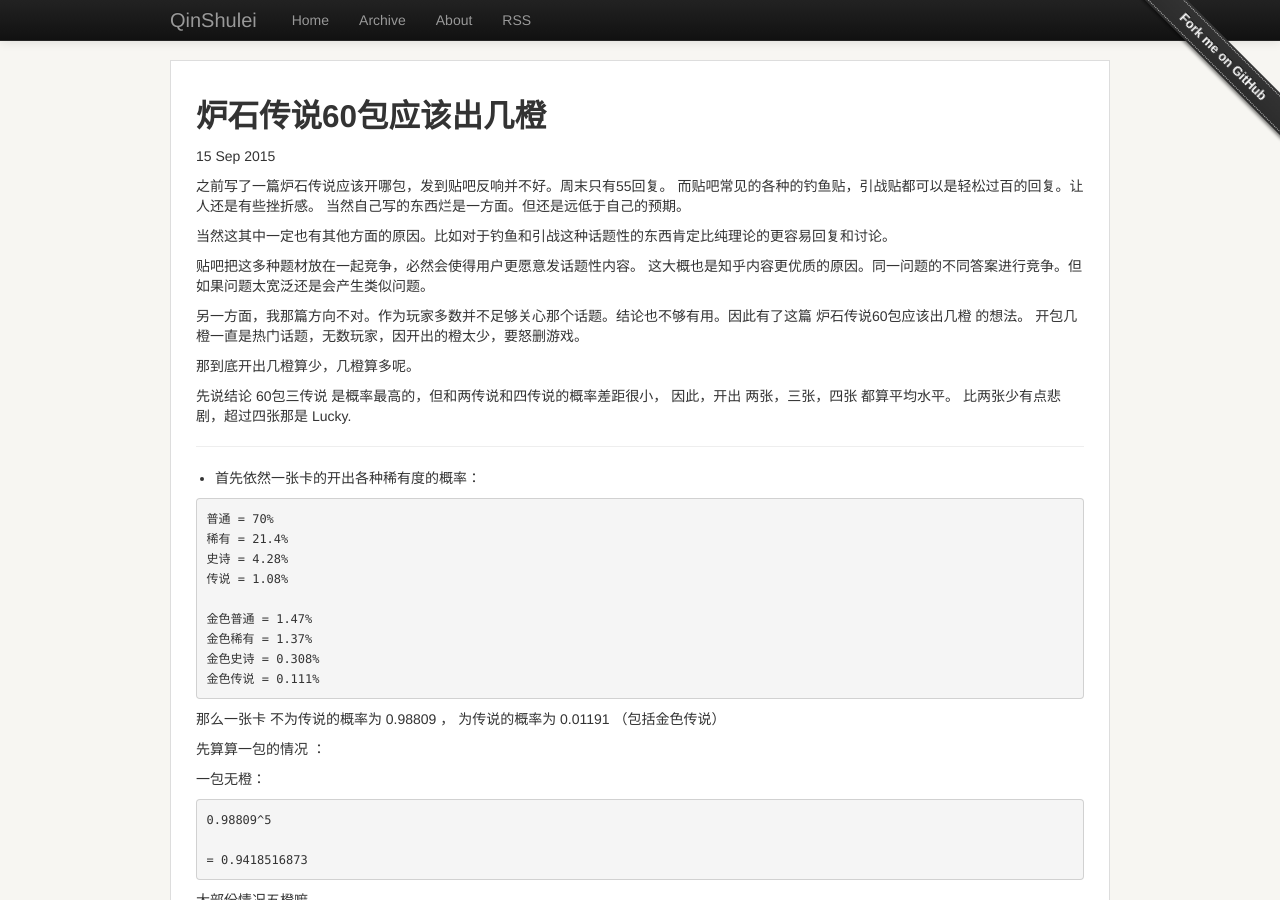
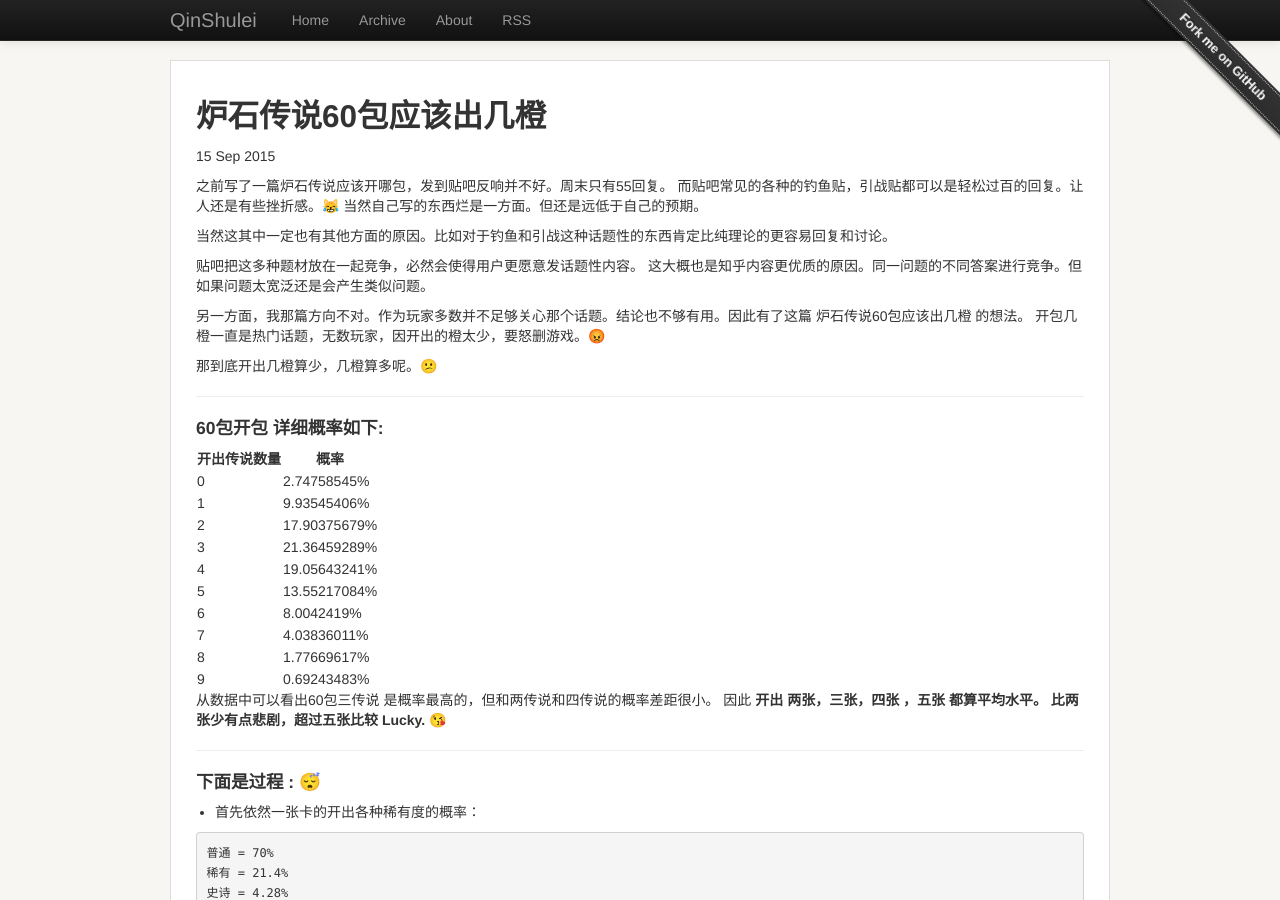
Before and after one commit to qinshulei/qinshulei.github.io, a Jekyll site: the page built from _posts/2015-09-13-hearthstone2.markdown, in a window 1280 px wide and 900 px high. Built offline with Jekyll 4.4.1, drawn with Linux system fonts in a browser that asks for light colours; emoji names are drawn with the system emoji font; comment, search, counter and statistics services are not loaded.

Commit message:
add table to display the case

```diff
--- a/_posts/2015-09-13-hearthstone2.markdown
+++ b/_posts/2015-09-13-hearthstone2.markdown
@@ -7,7 +7,7 @@
 ---
 
 之前写了一篇炉石传说应该开哪包，发到贴吧反响并不好。周末只有55回复。
-而贴吧常见的各种的钓鱼贴，引战贴都可以是轻松过百的回复。让人还是有些挫折感。
+而贴吧常见的各种的钓鱼贴，引战贴都可以是轻松过百的回复。让人还是有些挫折感。:joy_cat:
 当然自己写的东西烂是一方面。但还是远低于自己的预期。
 
 当然这其中一定也有其他方面的原因。比如对于钓鱼和引战这种话题性的东西肯定比纯理论的更容易回复和讨论。
@@ -16,14 +16,35 @@
 这大概也是知乎内容更优质的原因。同一问题的不同答案进行竞争。但如果问题太宽泛还是会产生类似问题。
 
 另一方面，我那篇方向不对。作为玩家多数并不足够关心那个话题。结论也不够有用。因此有了这篇 炉石传说60包应该出几橙 的想法。
-开包几橙一直是热门话题，无数玩家，因开出的橙太少，要怒删游戏。
+开包几橙一直是热门话题，无数玩家，因开出的橙太少，要怒删游戏。:rage:
 
-那到底开出几橙算少，几橙算多呢。
-
-先说结论 60包三传说 是概率最高的，但和两传说和四传说的概率差距很小，
-因此，开出 两张，三张，四张 都算平均水平。 比两张少有点悲剧，超过四张那是 Lucky.
+那到底开出几橙算少，几橙算多呢。:confused:
 
 ----------------------------------------------------------------
+
+#### 60包开包 详细概率如下:
+
+
+|开出传说数量          |       概率   |
+|--------------------|-------------------------|
+|0                   |          2.74758545%   |
+|1                   |          9.93545406%   |
+|2                   |         17.90375679%   |
+|3                   |         21.36459289%   |
+|4                   |         19.05643241%   |
+|5                   |         13.55217084%   |
+|6                   |          8.0042419%   |
+|7                   |          4.03836011%   |
+|8                   |          1.77669617%   |
+|9                   |          0.69243483%   |
+
+
+从数据中可以看出60包三传说 是概率最高的，但和两传说和四传说的概率差距很小。
+因此 **开出 两张，三张，四张 ，五张 都算平均水平。 比两张少有点悲剧，超过五张比较 Lucky.** :kissing_heart:
+
+--------------------------------------------------------------
+
+#### 下面是过程 : :sleeping:
 
 + 首先依然一张卡的开出各种稀有度的概率：
 
```
